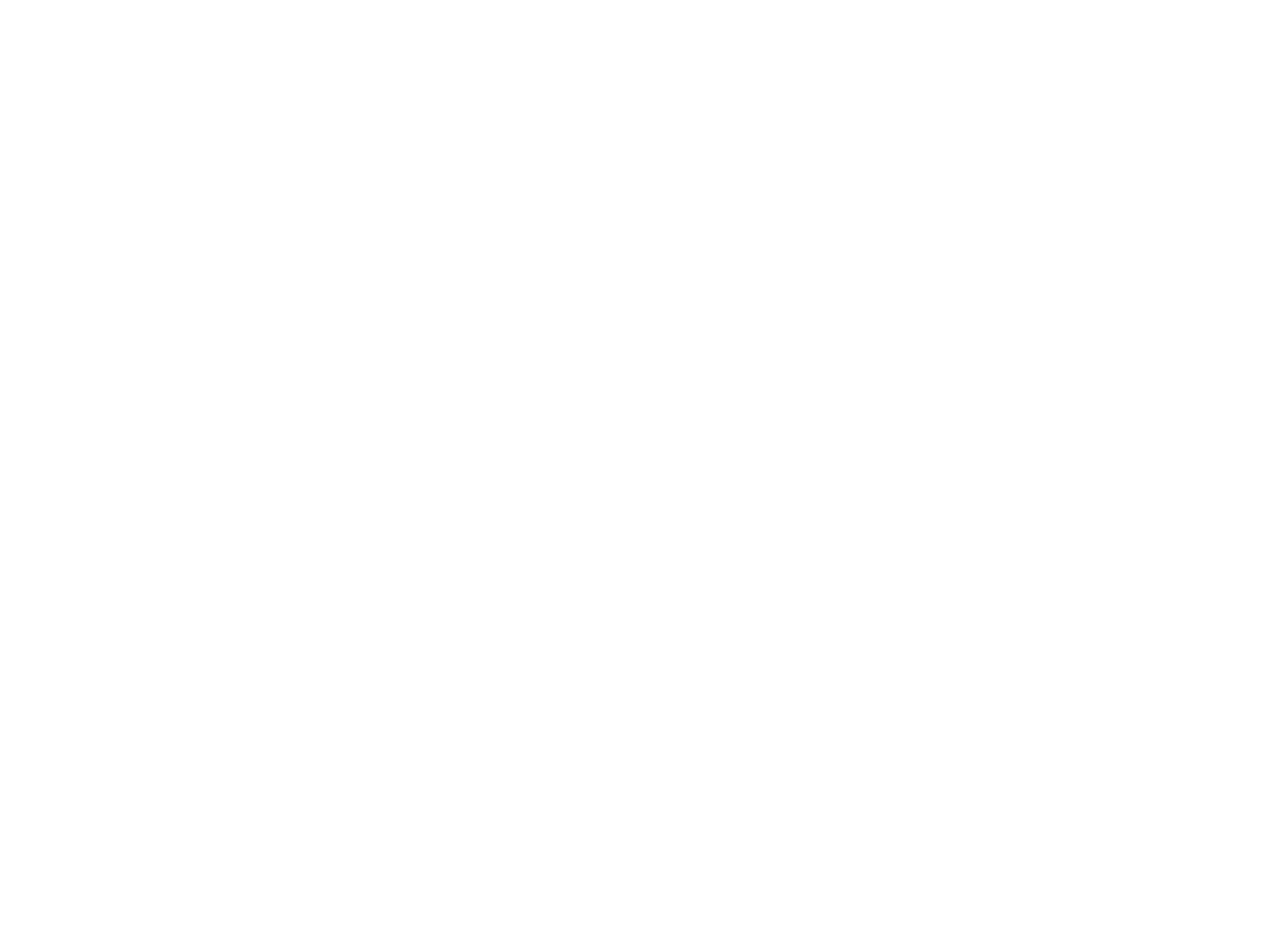
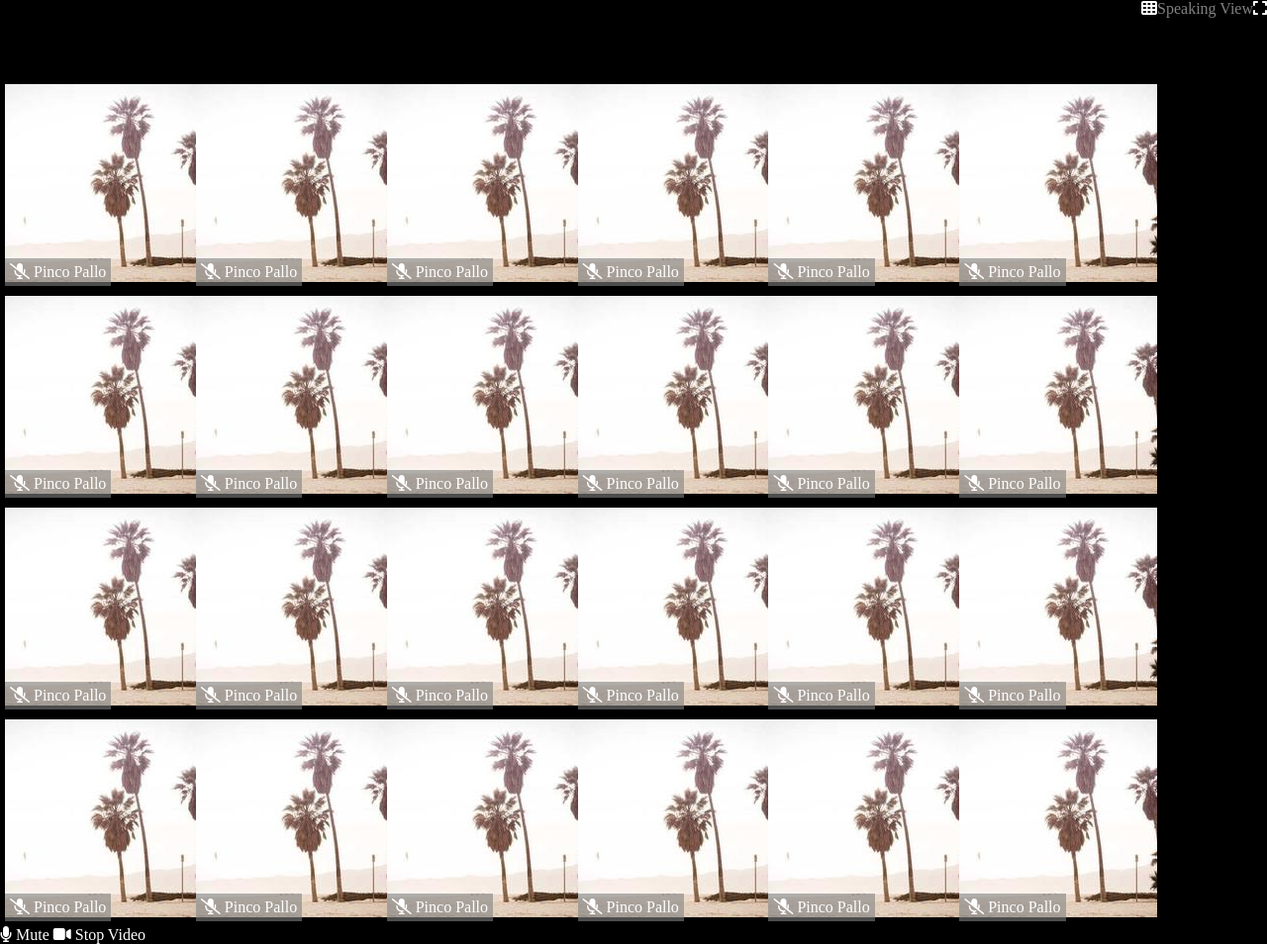
Before and after one commit to MirunaMb/html-css-zoom, a plain HTML site: page index.html in a window 1280 px wide. Shown: the whole page at 99% size. Before the commit the page ends 800 px from the top, so only its background shows below. Drawn offline with Linux system fonts and the light colour scheme.

Commit message:
add structure

```diff
--- a/css/style.css
+++ b/css/style.css
@@ -1,5 +1,56 @@
+html{
+    color: black;
+}
 *{
     box-sizing: border-box;
     margin: 0;
     padding: 0;
 }
+.header{
+    display: flex;
+    justify-content: flex-end;
+    height: 80px;
+    background-color: black;
+}
+
+
+body{
+    height: 100vh;
+    background-color: black;
+}
+.item{
+    display: flex;
+    color: grey;
+}
+.fa-light{
+    color: white;
+}
+.fa-solid{
+    color: white;
+}
+.container{
+    display: flex;
+    background-color: black;
+    flex-wrap: wrap;
+
+}
+.card{
+    position: relative;
+    width: calc(100% / 7);
+    margin:5px 5px;
+}
+.speaker{
+    position: absolute;
+    bottom:0;
+    background-color: rgba(128, 128, 128, 0.6 );
+    padding: 5px;
+    color: white;
+}
+
+footer{
+    display: flex;
+    justify-content: space-between;
+}
+.info-icon{
+    color: white;
+}
--- a/index.html
+++ b/index.html
@@ -0,0 +1,245 @@
+<!DOCTYPE html>
+<html lang="en">
+
+<head>
+    <meta charset="UTF-8">
+    <meta http-equiv="X-UA-Compatible" content="IE=edge">
+    <meta name="viewport" content="width=device-width, initial-scale=1.0">
+    <title>Zoom</title>
+    <link rel="stylesheet" href="./css/style.css">
+    <link rel="stylesheet" href="https://cdnjs.cloudflare.com/ajax/libs/font-awesome/6.4.0/css/all.min.css"
+        integrity="sha512-iecdLmaskl7CVkqkXNQ/ZH/XLlvWZOJyj7Yy7tcenmpD1ypASozpmT/E0iPtmFIB46ZmdtAc9eNBvH0H/ZpiBw=="
+        crossorigin="anonymous" referrerpolicy="no-referrer" />
+</head>
+
+<body>
+    <!-- Header -->
+    <header>
+        <section class="header">
+            <!-- <div class="item">Speaker View  -->
+            <div class="item">
+                <i class="fa-solid fa-table-cells"></i>
+                <span>Speaking View</span>
+            </div>
+
+            <div class="item">
+                <p></p><i class="fa-solid fa-expand"></i>
+            </div>
+        </section>
+    </header>
+    <!-- Header -->
+
+    <main>
+        <div class="container">
+            <div class="card">
+                <img src="./108-200x200.jpg" alt=""></img>
+                <div class="speaker">
+                    <i class="fa-solid fa-microphone-slash"></i>
+                    <span>Pinco Pallo</span>
+                </div>
+            </div>
+
+            <div class="card">
+                <img src="./108-200x200.jpg" alt=""></img>
+                <div class="speaker">
+                    <i class="fa-solid fa-microphone-slash"></i>
+                    <span>Pinco Pallo</span>
+                </div>
+            </div>
+
+            <div class="card">
+                <img src="./108-200x200.jpg" alt=""></img>
+                <div class="speaker">
+                    <i class="fa-solid fa-microphone-slash"></i>
+                    <span>Pinco Pallo</span>
+                </div>
+            </div>
+
+            <div class="card">
+                <img src="./108-200x200.jpg" alt=""></img>
+                <div class="speaker">
+                    <i class="fa-solid fa-microphone-slash"></i>
+                    <span>Pinco Pallo</span>
+                </div>
+            </div>
+
+            <div class="card">
+                <img src="./108-200x200.jpg" alt=""></img>
+                <div class="speaker">
+                    <i class="fa-solid fa-microphone-slash"></i>
+                    <span>Pinco Pallo</span>
+                </div>
+            </div>
+
+            <div class="card">
+                <img src="./108-200x200.jpg" alt=""></img>
+                <div class="speaker">
+                    <i class="fa-solid fa-microphone-slash"></i>
+                    <span>Pinco Pallo</span>
+                </div>
+            </div>
+
+            <div class="card">
+                <img src="./108-200x200.jpg" alt=""></img>
+                <div class="speaker">
+                    <i class="fa-solid fa-microphone-slash"></i>
+                    <span>Pinco Pallo</span>
+                </div>
+            </div>
+
+            <div class="card">
+                <img src="./108-200x200.jpg" alt=""></img>
+                <div class="speaker">
+                    <i class="fa-solid fa-microphone-slash"></i>
+                    <span>Pinco Pallo</span>
+                </div>
+            </div>
+
+            <div class="card">
+                <img src="./108-200x200.jpg" alt=""></img>
+                <div class="speaker">
+                    <i class="fa-solid fa-microphone-slash"></i>
+                    <span>Pinco Pallo</span>
+                </div>
+            </div>
+
+            <div class="card">
+                <img src="./108-200x200.jpg" alt=""></img>
+                <div class="speaker">
+                    <i class="fa-solid fa-microphone-slash"></i>
+                    <span>Pinco Pallo</span>
+                </div>
+            </div>
+
+            <div class="card">
+                <img src="./108-200x200.jpg" alt=""></img>
+                <div class="speaker">
+                    <i class="fa-solid fa-microphone-slash"></i>
+                    <span>Pinco Pallo</span>
+                </div>
+            </div>
+
+            <div class="card">
+                <img src="./108-200x200.jpg" alt=""></img>
+                <div class="speaker">
+                    <i class="fa-solid fa-microphone-slash"></i>
+                    <span>Pinco Pallo</span>
+                </div>
+            </div>
+
+            <div class="card">
+                <img src="./108-200x200.jpg" alt=""></img>
+                <div class="speaker">
+                    <i class="fa-solid fa-microphone-slash"></i>
+                    <span>Pinco Pallo</span>
+                </div>
+            </div>
+
+            <div class="card">
+                <img src="./108-200x200.jpg" alt=""></img>
+                <div class="speaker">
+                    <i class="fa-solid fa-microphone-slash"></i>
+                    <span>Pinco Pallo</span>
+                </div>
+            </div>
+
+            <div class="card">
+                <img src="./108-200x200.jpg" alt=""></img>
+                <div class="speaker">
+                    <i class="fa-solid fa-microphone-slash"></i>
+                    <span>Pinco Pallo</span>
+                </div>
+            </div>
+
+            <div class="card">
+                <img src="./108-200x200.jpg" alt=""></img>
+                <div class="speaker">
+                    <i class="fa-solid fa-microphone-slash"></i>
+                    <span>Pinco Pallo</span>
+                </div>
+            </div>
+
+            <div class="card">
+                <img src="./108-200x200.jpg" alt=""></img>
+                <div class="speaker">
+                    <i class="fa-solid fa-microphone-slash"></i>
+                    <span>Pinco Pallo</span>
+                </div>
+            </div>
+
+            <div class="card">
+                <img src="./108-200x200.jpg" alt=""></img>
+                <div class="speaker">
+                    <i class="fa-solid fa-microphone-slash"></i>
+                    <span>Pinco Pallo</span>
+                </div>
+            </div>
+            <div class="card">
+                <img src="./108-200x200.jpg" alt=""></img>
+                <div class="speaker">
+                    <i class="fa-solid fa-microphone-slash"></i>
+                    <span>Pinco Pallo</span>
+                </div>
+            </div>
+
+            <div class="card">
+                <img src="./108-200x200.jpg" alt=""></img>
+                <div class="speaker">
+                    <i class="fa-solid fa-microphone-slash"></i>
+                    <span>Pinco Pallo</span>
+                </div>
+            </div>
+
+            <div class="card">
+                <img src="./108-200x200.jpg" alt=""></img>
+                <div class="speaker">
+                    <i class="fa-solid fa-microphone-slash"></i>
+                    <span>Pinco Pallo</span>
+                </div>
+            </div>
+
+            <div class="card">
+                <img src="./108-200x200.jpg" alt=""></img>
+                <div class="speaker">
+                    <i class="fa-solid fa-microphone-slash"></i>
+                    <span>Pinco Pallo</span>
+                </div>
+            </div>
+
+            <div class="card">
+                <img src="./108-200x200.jpg" alt=""></img>
+                <div class="speaker">
+                    <i class="fa-solid fa-microphone-slash"></i>
+                    <span>Pinco Pallo</span>
+                </div>
+            </div>
+
+            <div class="card">
+                <img src="./108-200x200.jpg" alt=""></img>
+                <div class="speaker">
+                    <i class="fa-solid fa-microphone-slash"></i>
+                    <span>Pinco Pallo</span>
+                </div>
+            </div>
+
+
+
+        </div>
+    </main>
+    <footer>
+        <!-- mute/video -->
+        <div>
+            <i class="fa-solid fa-microphone"></i>
+            <span class="info-icon">Mute</span>
+            <i class="fa-solid fa-video"></i>
+            <span class="info-icon">Stop Video</span>
+
+        </div>
+        <!-- mute -->
+        <div></div>
+        <div></div>
+        <div></div>
+    </footer>
+</body>
+
+</html>
```
Also changed, not shown: 103-200x300.jpg (added), 108-200x200.jpg (added), 1 other file.
